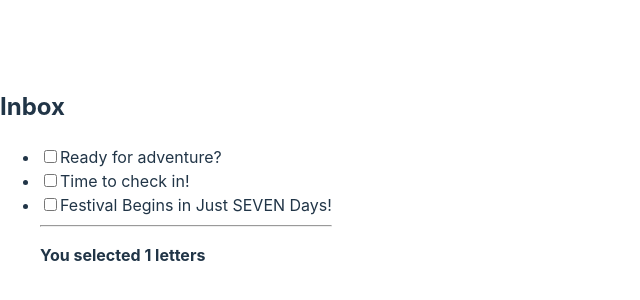
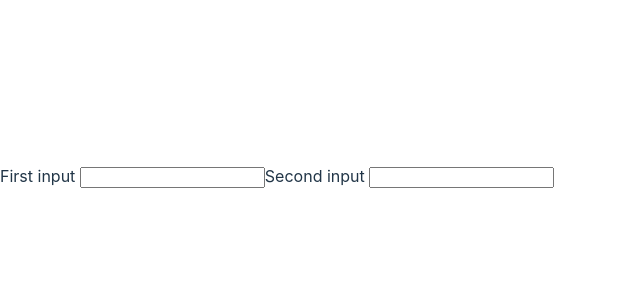
Before and after one commit to AndrewAttemptsCode/odin-my-first-react-app, a React (Vite) app: page / in a window 1280 px wide. Shown: the part 224-524 px from the top of the page, without its empty margins (0-640 px from the left). Built offline with nearby package versions, Linux system fonts and the light colour scheme.

Commit message:
Complete state-between-components challenge_1

```diff
--- a/src/main.jsx
+++ b/src/main.jsx
@@ -1,7 +1,7 @@
 import { StrictMode } from 'react'
 import { createRoot } from 'react-dom/client'
 import './index.css'
-import MailClient from './state-structure/challenge_4/App';
+import SyncedInputs from './state-between-components/challenge_1/App';
 
 
 const rootElement = document.getElementById('root');
@@ -9,6 +9,6 @@ const root = createRoot(rootElement);
 
 root.render(
   <StrictMode>
-  <MailClient />
+  <SyncedInputs />
   </StrictMode>
 )
--- /dev/null
+++ b/src/state-between-components/challenge_1/App.jsx
@@ -0,0 +1,40 @@
+import { useState } from 'react';
+
+export default function SyncedInputs() {
+  const [text, setText] = useState('');
+
+  return (
+    <>
+      <Input
+        label="First input"
+        value={text}
+        handleChange={(event) => setText(event.target.value)}
+      />
+      <Input
+        label="Second input"
+        value={text}
+        handleChange={(event) => setText(event.target.value)}
+      />
+    </>
+  );
+}
+
+function Input({ label, value, handleChange }) {
+
+  return (
+    <label>
+      {label}
+      {' '}
+      <input
+        value={value}
+        onChange={handleChange}
+      />
+    </label>
+  );
+}
+
+// Challenge 1 of 2: Synced inputs
+
+// These two inputs are independent. Make them stay in sync:
+// editing one input should update the other input with the same
+// text, and vice versa.
```
